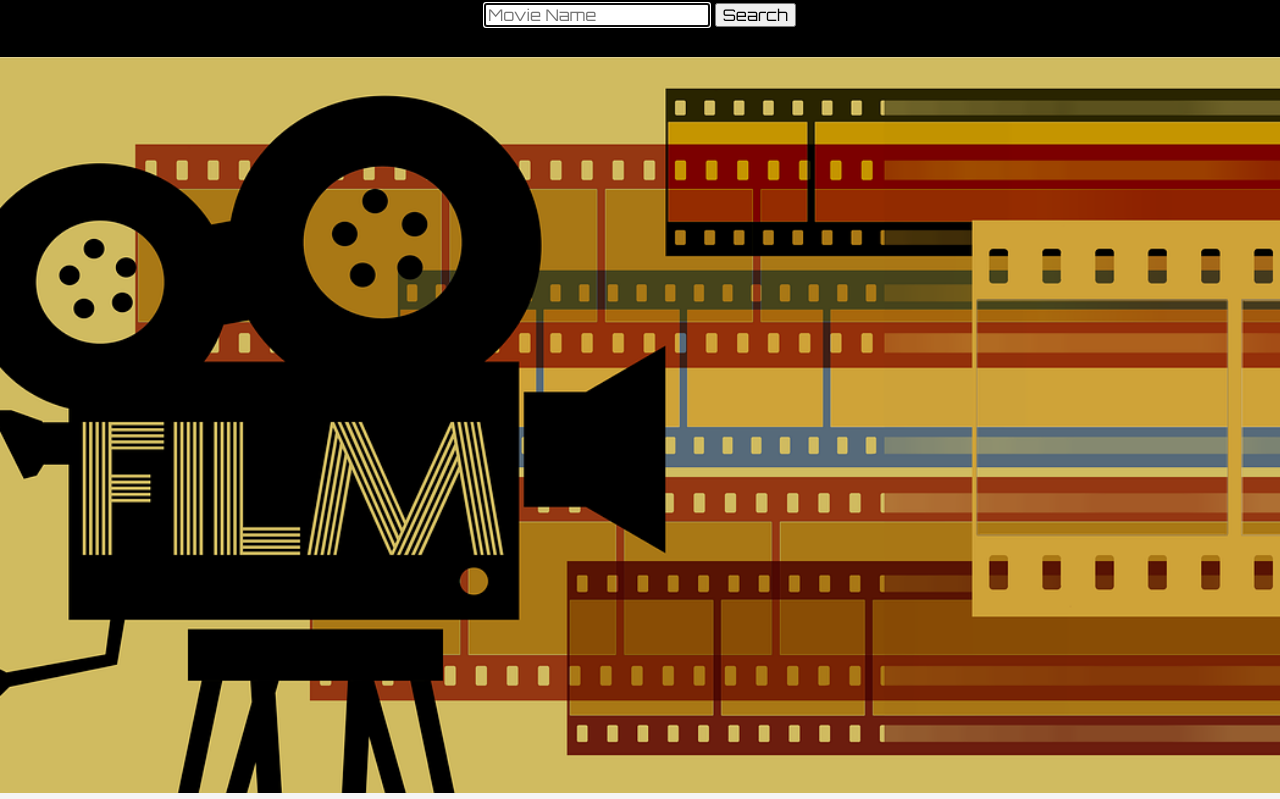
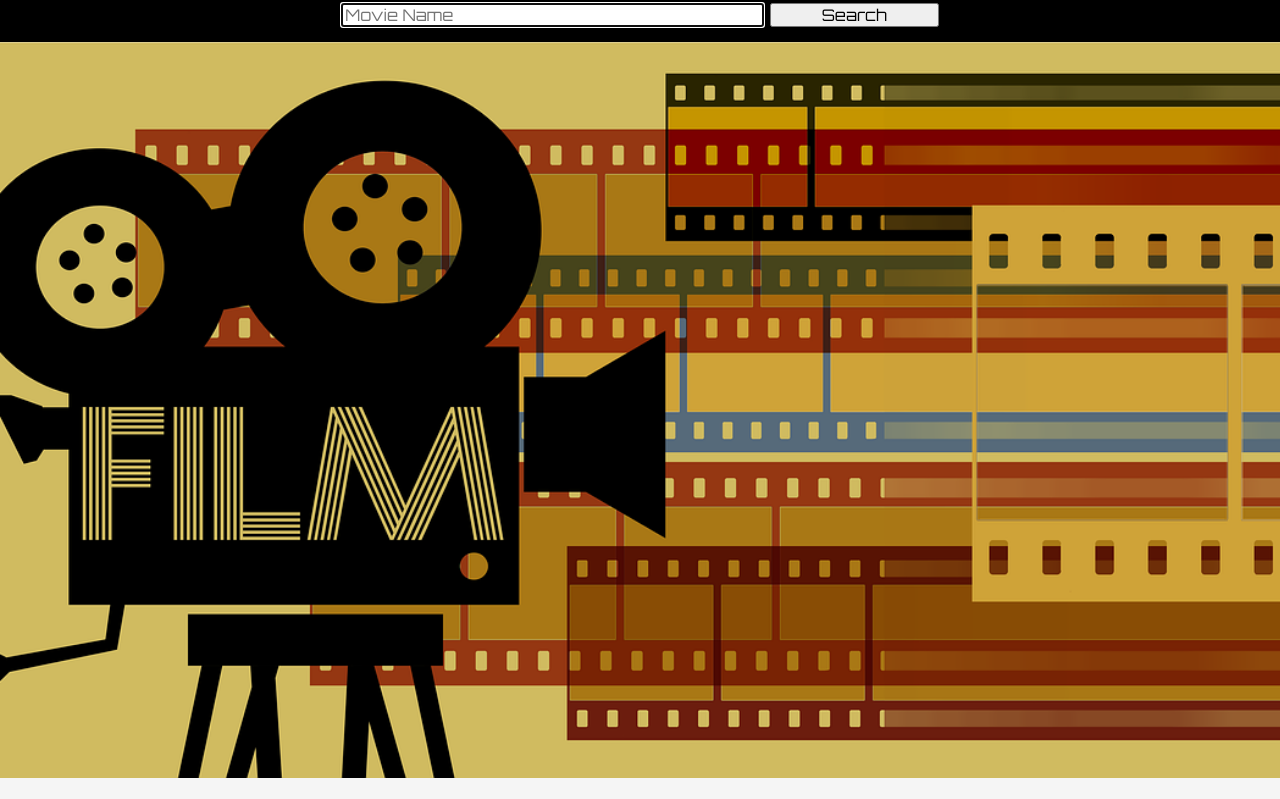
Before and after one commit to BabyLizzy-FunTime-Lab/MovieBuff-Node.js, a website: page views/index.html in a window 1280 px wide. Shown: the part 52-851 px from the top of the page. Drawn offline with Linux system fonts and the light colour scheme; files that its build step writes are made by us from their sources; no server answers; files whose address does not match are found by name.

Commit message:
working on grid nav, header is still not sticky

```diff
--- a/public/style/main.css
+++ b/public/style/main.css
@@ -39,7 +39,7 @@ p {
 	/*top: 0;*/
 	/*width: 100%;*/
 	display: grid;
-	grid-template-rows: 1fr 0fr .5fr;
+	grid-template-rows: 1fr 0fr .2fr;
 }
 .header__logo {
 	height: 3em;
@@ -59,11 +59,21 @@ p {
 	text-decoration: none;
 }
 #header__nav {
-	display: flex;
-	flex-wrap: wrap;
-	justify-content: center;
 	margin: 0;
 	padding: .3em 0 .3em 0;
+}
+/*If width smaller then 320, STACK EM*/
+#searchbar--container {
+	display: grid;
+	grid-template: 1fr / 2fr 2.5fr 1fr 2fr;
+}
+#search_btn {
+	margin: 0 0 0 1%;
+	grid-area: 1 / 3;
+}
+#search_input {
+	margin: 0 1% 0 0;
+	grid-area: 1 / 2;
 }
 label {
     border: 0;
--- a/views/index.html
+++ b/views/index.html
@@ -29,9 +29,9 @@
 		</div>
 		<nav id="header__nav">
 			<form id="searchbar--container">
-				<label for=search_input>Search Input</label>
+				<label id="label_search_input" for=search_input>Search Input</label>
 				<input type="text" id="search_input" name="search_input" placeholder="Movie Name" autofocus>
-				<label for="search_btn">Search Button</label>
+				<label id="label_search_btn" for="search_btn">Search Button</label>
 				<input type="button" id="search_btn" name="search_btn" value="Search">
 			</form>
 		</nav>
```
